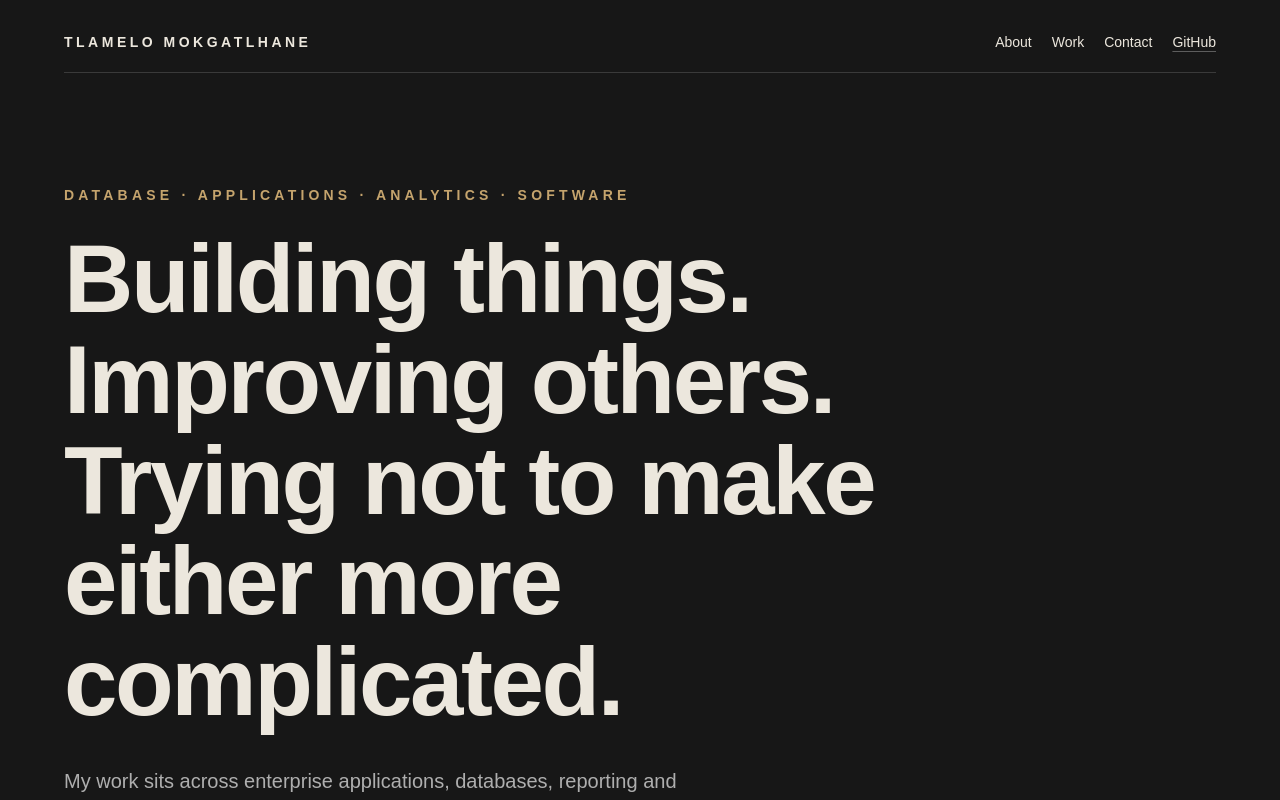
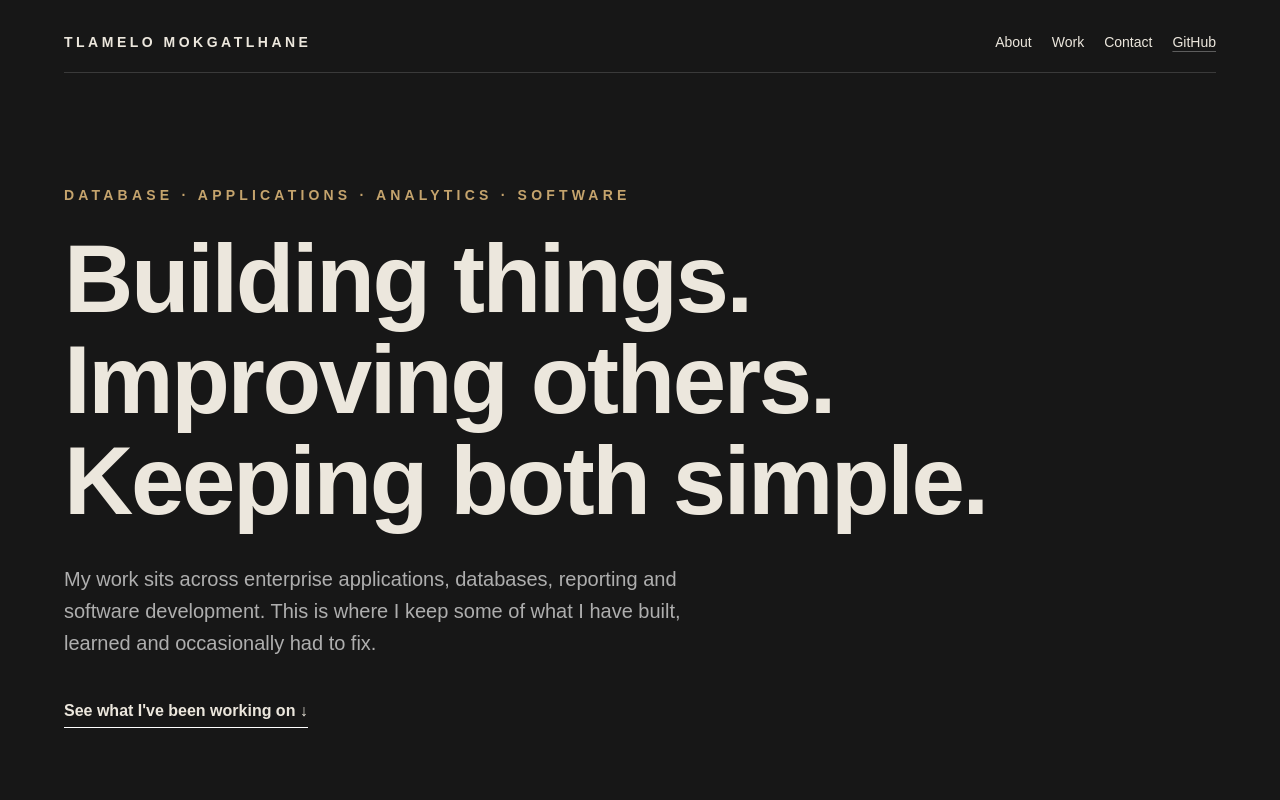
Before and after one commit to HelloMelo44/portfolio-website, a Next.js app: page / in a window 1280 px wide. Shown: the top 800 px of the page. Built offline with nearby package versions, Linux system fonts and the light colour scheme.

Commit message:
copy: refine portfolio tone

```diff
--- a/src/app/page.tsx
+++ b/src/app/page.tsx
@@ -66,8 +66,7 @@ export default function Home() {
           </p>
 
           <h1 className="max-w-5xl text-4xl font-semibold leading-[1.05] tracking-tight min-[420px]:text-5xl sm:text-6xl lg:text-7xl xl:text-8xl [@media(max-height:700px)]:text-6xl">
-            Building things. Improving others. Trying not to make either more
-            complicated.
+            Building things. Improving others. Keeping both simple.
           </h1>
 
           <p className="mt-8 max-w-2xl text-lg leading-8 text-white/65 sm:text-xl">
```
